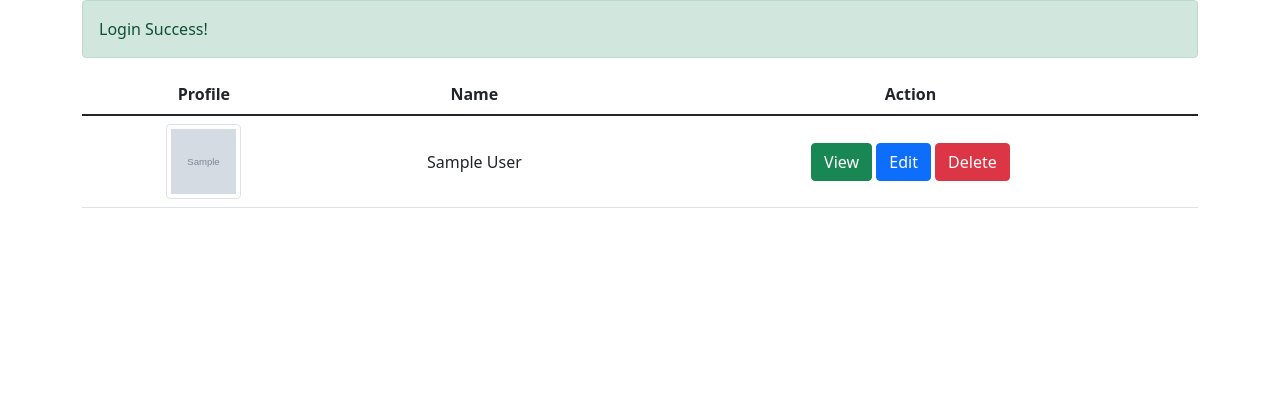
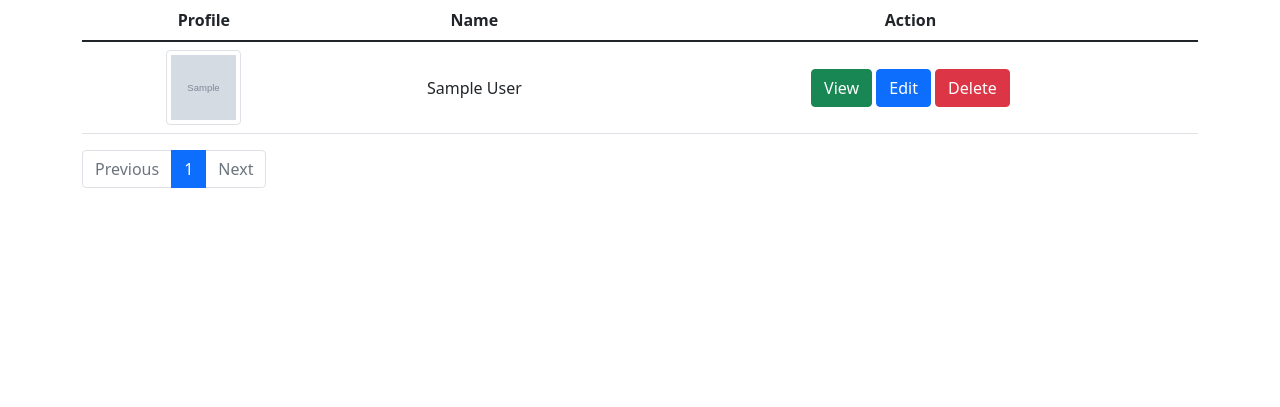
Before and after one commit to Ayush-Bulbule/Contacts-App-PHP, a PHP site: page / in a window 1280 px wide. Shown: the part 72-479 px from the top of the page. Run offline with PHP 8.4, Linux system fonts and the light colour scheme; the visitor is signed in with stand-in values (Sample User, id 1); tables that the repository leaves empty or names only in its code hold one stand-in row (values such as "Sample post"); grey boxes marked "Sample" are stand-in pictures; some libraries are stand-ins or nearby versions.

Commit message:
Pagination Added

```diff
--- a/actions/login_actions.php
+++ b/actions/login_actions.php
@@ -34,6 +34,7 @@ if (isset($_POST)) {
                 $passwordInDb = $userInfo['password'];
                 if (password_verify($password, $passwordInDb)) {
                     $_SESSION['user'] = $userInfo;
+                    $_SESSION['success'] = "Login Success!";
                     header('location:' . SITEURL);
                 } else {
                     $errors[] = "Login Failed";
--- a/common/header.php
+++ b/common/header.php
@@ -20,7 +20,7 @@
     <link rel="stylesheet" href="https://pro.fontawesome.com/releases/v5.10.0/css/all.css" integrity="sha384-AYmEC3Yw5cVb3ZcuHtOA93w35dYTsvhLPVnYs9eStHfGJvOvKxVfELGroGkvsg+p" crossorigin="anonymous" />
     <link rel="stylesheet" href="https://cdnjs.cloudflare.com/ajax/libs/font-awesome/4.7.0/css/font-awesome.min.css">
     <link rel="stylesheet" href="./public/css/style.css">
-    <title>Hello, world!</title>
+    <title>iContacts - one place for contacts.</title>
     <style>
         a {
             text-decoration: none;
--- a/includes/config.php
+++ b/includes/config.php
@@ -15,3 +15,44 @@ function print_arr($arr)
     echo "<pre>";
     print_r($arr);
 }
+
+
+//Pagination
+
+function getPagination($total_records,  $current_page = 1, $per_page = 2)
+{
+    $total_pages = !empty($total_records) ? ceil($total_records / $per_page) : 1;
+
+    if ($total_pages >= 1) {
+
+        $prevClass = $current_page <= 1 ? "disabled" : "";
+        $pagination = '<nav aria-label="Page navigation example">
+        <ul class="pagination">';
+        $pagination .= '
+        <li class="page-item ' . $prevClass . '"><a class="page-link disabled" href="' . SITEURL . 'index.php?page=' . ($current_page - 1) . '">Previous</a></li>
+        ';
+
+        for ($i = 1; $i <= $total_pages; $i++) {
+            // echo $current_page;
+
+            if ($i == $current_page) {
+
+                $pagination .= '
+                <li class="page-item active"><a class="page-link disabled" href="' . SITEURL . 'index.php?page=' . ($current_page + 1) . '">' . $i . '</a></li>
+
+            ';
+            } else {
+                $pagination .= '
+                <li class="page-item"><a class="page-link disabled" href="' . SITEURL . 'index.php?page=' . $i . '">' . $i . '</a></li>
+                ';
+            }
+        }
+
+        $nextClass = $current_page >= $total_pages ? "disabled" : "";
+        $pagination .= '<li class="page-item ' . $nextClass . '"><a class="page-link" href="' . SITEURL . 'index.php?page=' . ($current_page + 1) . '">Next</a></li>';
+        $pagination .= ' </ul>
+    </nav>';
+
+        echo $pagination;
+    }
+}
--- a/index.php
+++ b/index.php
@@ -13,21 +13,33 @@ if (empty($userId) || $userId == 0) {
 ?>
 <div class="container box">
     <?php
-    if (!empty($_SESSION['user'])) {
+    if (!empty($_SESSION['success'])) {
     ?>
-        <div class="alert alert-success">
+        <div class="alert p-2 m-2 alert-success alert-dismissible fade show">
             <?php
             echo "Login Success!"
             ?>
+            <button type="button" class="p-2 m-0 btn-close" data-bs-dismiss="alert" aria-label="Close"></button>
         </div>
     <?php
         unset($_SESSION['success']);
     }
 
-    $contactsSql = "SELECT * FROM `contacts` WHERE `owner_id` = $userId ORDER BY first_name ASC LIMIT 0,10";
+
+    //get user's contacts
+    $currentPage = !empty($_GET['page']) ? $_GET['page'] : 1;
+    $limit = 2;
+    $offset = ($currentPage - 1) * $limit;
+
+    $countSql = "SELECT * FROM `contacts` WHERE `owner_id` = $userId";
+    $contactsSql = "SELECT * FROM `contacts` WHERE `owner_id` = $userId ORDER BY first_name ASC LIMIT {$offset}, {$limit}";
     $conn = db_connect();
     $contactsResult = mysqli_query($conn, $contactsSql);
     $contactsNumRows = mysqli_num_rows($contactsResult);
+
+    $countResult = mysqli_query($conn, $countSql);
+    $numRows = mysqli_num_rows($countResult);
+
 
     if ($contactsNumRows > 0) {
 
@@ -63,7 +75,14 @@ if (empty($userId) || $userId == 0) {
 
             </tbody>
         </table>
+
+        <?php
+
+        getPagination($numRows, $currentPage);
+
+        ?>
 </div>
 
-<?php include_once './common/footer.php'
+<?php
+include_once './common/footer.php'
 ?>
```
Also changed, not shown: uploads/photos/5c474de07091e2bfd910f6802e264cd0.png (added), uploads/photos/75a413eb21ade32045788a6daabb77da.png (added), uploads/photos/874e2a00954d422fde088a99dc2bc9c7.jpg (added).
